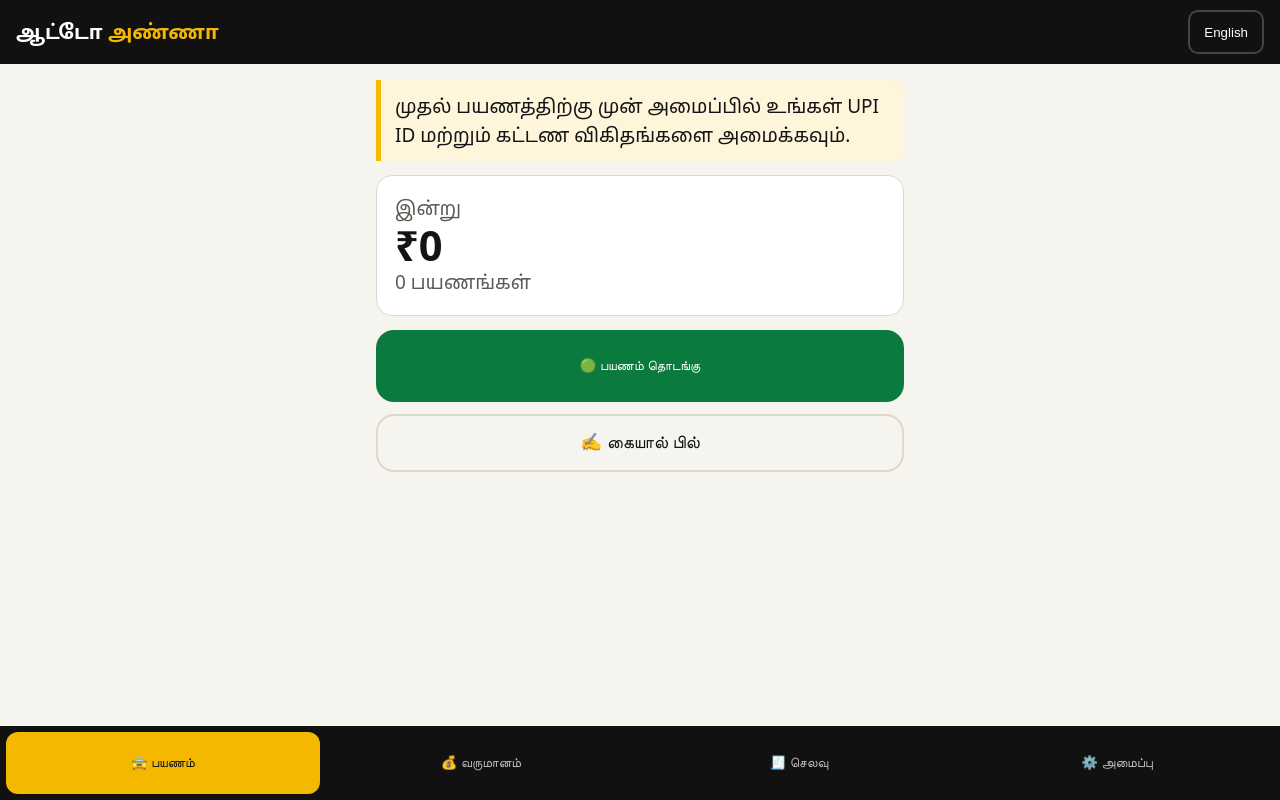
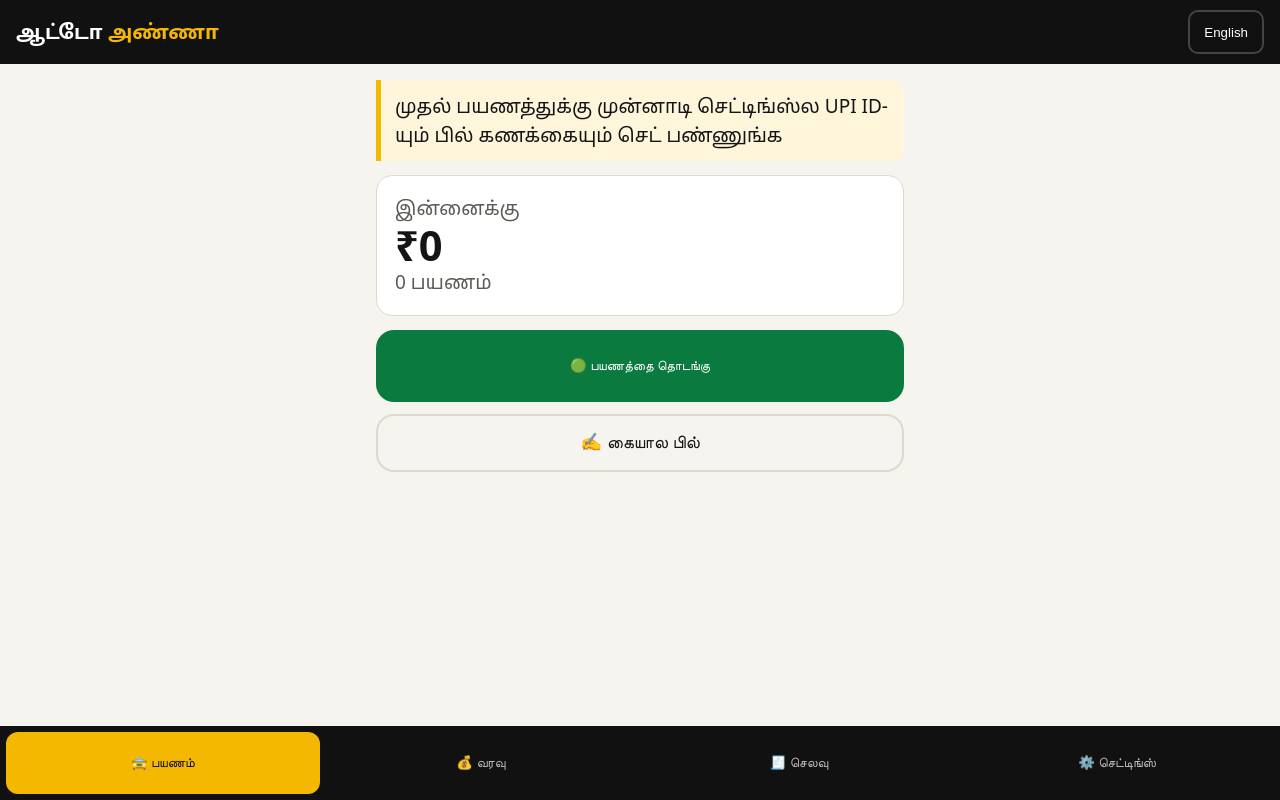
Before and after one commit to nikkumeow570-ctrl/auto-anna, a plain HTML site: page index.html in a window 1280 px wide. Drawn offline with nearby package versions, Linux system fonts and the light colour scheme.

Commit message:
Tamil corrections, history, expenses, map, sync

```diff
--- a/index.html
+++ b/index.html
@@ -354,40 +354,129 @@ var TXT = {
   sbVoiceOn:"Voice: On",sbVoiceOff:"Voice: Off",sbTest:"Test voice",sbBattery:"Allow background running",
   payH:"UPI alerts today",noPay:"No payments heard today.",
   total_say:"Total {n} rupees"},
- ta:{today:"இன்று",start:"பயணம் தொடங்கு",manual:"கையால் பில்",running:"பயணம் நடக்கிறது",waiting:"காத்திருப்பு",time:"நேரம்",fareNow:"இதுவரை கட்டணம்",gps:"GPS சிக்னல்",
-  keepOn:"பயணம் நடக்கும்போது இந்தத் திரையைத் திறந்தே வைக்கவும்.",keepOnNative:"வேறு செயலிக்குச் சென்றாலும் GPS இயங்கும்.",
-  end:"பயணம் முடி, பில் போடு",total:"மொத்தக் கட்டணம்",km:"தூரம் (கி.மீ)",waitMin:"காத்திருப்பு (நிமிடம்)",
-  luggage:"லக்கேஜ் / கூடுதல் (₹)",payApp:"UPI செயலியில் செலுத்து",share:"WhatsApp-இல் பில் அனுப்பு",speak:"தொகையைச் சொல்",cash:"பணம் வாங்கினேன்",upi:"UPI வந்தது",discard:"பயணத்தை நீக்கு",
-  cashT:"பணம்",upiT:"UPI",kmT:"தூரம்",inc:"வரவு",exp:"செலவு",profit:"லாபம்",dayT:"நாள்",monthT:"மாதம்",yearT:"வருடம்",
-  tripsH:"பயணங்கள்",expH:"செலவுகள்",tripsN:"{n} பயணங்கள்",noTrips:"பயணம் இல்லை.",noExp:"செலவு இல்லை.",
-  payTo:"வாடிக்கையாளர் உங்களுக்கு எங்கே செலுத்துவார்",name:"உங்கள் பெயர்",upiId:"உங்கள் UPI ID",
-  rates:"உங்கள் கட்டண விகிதங்கள்",helpNote:"ஒருமுறை மட்டும் அமைக்க வேண்டும். நண்பர் உதவியுடன் நிரப்புங்கள்.",base:"அடிப்படைக் கட்டணம் (₹)",baseKm:"அடிப்படையில் அடங்கும் கி.மீ",
-  perKm:"அதற்கு மேல் ஒரு கி.மீ (₹)",waitRate:"காத்திருப்பு நிமிடத்திற்கு (₹)",moreRates:"இரவு கூடுதல் (விருப்பம்)",nightPct:"இரவு கூடுதல் (%)",nightFrom:"இரவு தொடக்கம் (மணி 0-23)",nightTo:"இரவு முடிவு (மணி 0-23)",
-  save:"சேமி",wipe:"எல்லா பயணங்களையும் நீக்கு",nTrip:"பயணம்",nEarn:"வருமானம்",nExp:"செலவு",nSet:"அமைப்பு",
-  needRates:"முதல் பயணத்திற்கு முன் அமைப்பில் உங்கள் UPI ID மற்றும் கட்டண விகிதங்களை அமைக்கவும்.",
-  gpsDenied:"இருப்பிட அனுமதி மறுக்கப்பட்டது. போன் அமைப்புகளில் இந்தச் செயலிக்கு இருப்பிடத்தை அனுமதிக்கவும்.",gpsNo:"இந்த போனில் GPS இருப்பிடம் கிடைக்கவில்லை.",
-  gpsWeak:"பலவீனம்",gpsOk:"நன்று",gpsWait:"தேடுகிறது...",gpsOff:"போன் இருப்பிடத்தை இயக்கவும்",
-  fBase:"அடிப்படைக் கட்டணம்",fExtra:"தூரக் கட்டணம்",fWait:"காத்திருப்பு",fNight:"இரவு கூடுதல்",fLug:"லக்கேஜ் / கூடுதல்",
-  needUpi:"QR காட்ட அமைப்பில் சரியான UPI ID உள்ளிடுங்கள்.",qrNote:"வாடிக்கையாளர் ஸ்கேன் செய்து இதே தொகையைச் செலுத்துவார்.",
-  saved:"சேமிக்கப்பட்டது.",badUpi:"name@bank போன்ற சரியான UPI ID உள்ளிடுங்கள்.",badNum:"விகிதங்களைச் சரிபார்க்கவும். எண்கள் மட்டும்.",badBig:"ஒரு எண் மிகப் பெரியதாக உள்ளது.",
-  badNeg:"0-க்கு மேல் உள்ள எண்ணை உள்ளிடுங்கள்.",confirmWipe:"சேமித்த எல்லா பயணங்களையும் நீக்கவா?",confirmDel:"இதை நீக்கவா?",
-  billMsg:"{app} பில்\n{date}\nதூரம்: {km} கி.மீ\nகாத்திருப்பு: {w} நிமிடம்\nமொத்தம்: ₹{fare}\nUPI மூலம் செலுத்த: {link}",
-  disclaimer:"இந்தச் செயலி GPS தூரம் மற்றும் உங்கள் சொந்த விகிதங்களை வைத்து பில் கணக்கிடுகிறது. இது சட்டப்படியான கட்டண மீட்டர் அல்ல. கட்டணத்திற்கு நம்புவதற்கு முன் உள்ளூர் போக்குவரத்து விதிகளைச் சரிபார்க்கவும்.",
-  cashL:"பணம்",upiL:"UPI",
-  waitStart:"காத்திருப்பு நேரம் தொடங்கு",waitStop:"நிறுத்து",mapOffline:"வரைபடத்துக்கு இணையம் தேவை. பாதைக் கோடு தெரியும்.",
-  editTrip:"பயணத்தைத் திருத்து",fareL:"கட்டணம் (₹)",modeL:"செலுத்திய வகை",delete:"நீக்கு",cancel:"ரத்து",
-  addExp:"செலவு சேர்",amountL:"தொகை (₹)",noteL:"குறிப்பு (விருப்பம்)",dateL:"தேதி",
-  x_fuel:"எரிபொருள்",x_rent:"வாடகை",x_repair:"பழுது",x_food:"உணவு",x_other:"மற்றவை",
-  cloudH:"கிளவுட் பேக்அப்",cloudHelp:"உங்கள் பயணங்கள், செலவுகள், விகிதங்கள், UPI ID ஆகியவற்றை இணையத்தில் சேமித்து, புதிய போனில் உங்கள் பேக்அப் கீயால் மீட்டெடுக்கலாம்.",
-  cloudOn:"பேக்அப் இயக்கு",cloudRestore:"கீ மூலம் மீட்டெடு",restore:"மீட்டெடு",cloudKey:"உங்கள் பேக்அப் கீ",
-  cloudKeyNote:"இந்த கீயை எழுதி வையுங்கள். உங்கள் தரவை மீட்டெடுக்க இதுவே ஒரே வழி.",cloudNow:"இப்போது ஒத்திசை",
-  cloudSynced:"ஒத்திசைந்தது.",cloudFail:"ஒத்திசைக்க முடியவில்லை. இணையத்தைச் சரிபார்க்கவும்.",cloudNotReady:"கிளவுட் பேக்அப் இன்னும் அமைக்கப்படவில்லை.",cloudBadKey:"இந்த கீ தவறாகத் தெரிகிறது.",cloudWorking:"ஒத்திசைக்கிறது...",
-  sbH:"UPI பணம் வந்த அறிவிப்பு",sbHelp:"GPay, PhonePe, Paytm, BHIM-இலிருந்து வரும் \"பணம் வந்தது\" அறிவிப்புகளை இந்த போனிலேயே படித்து, தொகையைச் சொல்லும். தொகை மட்டுமே இந்த போனில் சேமிக்கப்படும்.",
-  sbHelp2:"சுவிட்ச் சாம்பல் நிறத்தில் இருந்தால்: போன் Settings, Apps, இந்தச் செயலி, மூன்று புள்ளிகள், Allow restricted settings.",
-  sbOnTxt:"பணம் வருவதைக் கேட்டுக்கொண்டிருக்கிறது.",sbOffTxt:"கேட்கவில்லை. பணம் வந்த அறிவிப்பை இயக்கவும்.",sbEnable:"அறிவிப்பை இயக்கு",
-  sbVoiceOn:"குரல்: இயக்கம்",sbVoiceOff:"குரல்: நிறுத்தம்",sbTest:"குரல் சோதனை",sbBattery:"பின்னணியில் இயங்க அனுமதி",
-  payH:"இன்றைய UPI அறிவிப்புகள்",noPay:"இன்று பணம் வந்த அறிவிப்பு இல்லை.",
-  total_say:"மொத்தம் {n} ரூபாய்"}
+ ta:{
+  today:"இன்னைக்கு",
+  start:"பயணத்தை தொடங்கு",
+  manual:"கையால பில்",
+  running:"பயணம் போயிட்டு இருக்கு",
+  waiting:"வெயிட்டிங்",
+  time:"நேரம்",
+  fareNow:"இதுவரை பில்",
+  gps:"GPS சிக்னல்",
+  keepOn:"பயணம் முடியுற வரை இந்த திரையை திறந்தே வையுங்க",
+  keepOnNative:"வேற ஆப்புக்கு போனாலும் GPS ஓடும்",
+  end:"பயணம் முடி, பில் போடு",
+  total:"மொத்த பில்",
+  km:"தூரம் (கி.மீ)",
+  waitMin:"வெயிட்டிங் (நிமிஷம்)",
+  luggage:"லக்கேஜ் / கூடுதல் (₹)",
+  payApp:"UPI ஆப்பில் கட்டு",
+  share:"WhatsApp-ல பில் அனுப்பு",
+  speak:"தொகையை சொல்லு",
+  cash:"பணம் வாங்கிட்டேன்",
+  upi:"UPI வந்துடுச்சு",
+  discard:"பயணத்தை அழி",
+  cashT:"பணம்",
+  upiT:"UPI",
+  kmT:"தூரம்",
+  inc:"வரவு",
+  exp:"செலவு",
+  profit:"லாபம்",
+  dayT:"நாள்",
+  monthT:"மாசம்",
+  yearT:"வருஷம்",
+  tripsH:"பயணங்கள்",
+  expH:"செலவுகள்",
+  tripsN:"{n} பயணம்",
+  noTrips:"பயணம் இல்லை",
+  noExp:"செலவு இல்லை",
+  payTo:"கஸ்டமர் உங்களுக்கு எங்கே பணம் தருவாங்க",
+  name:"உங்க பேரு",
+  upiId:"உங்க UPI ID",
+  rates:"உங்க பில் கணக்கு",
+  helpNote:"ஒரு தடவை மட்டும் செட் பண்ணனும். தெரிஞ்சவங்க கிட்ட கேட்டு நிரப்புங்க",
+  base:"ஆரம்பக் கட்டணம் (₹)",
+  baseKm:"ஆரம்பத்துல எத்தனை கி.மீ",
+  perKm:"அதுக்கு மேல ஒரு கி.மீக்கு (₹)",
+  waitRate:"வெயிட்டிங் ஒரு நிமிஷத்துக்கு (₹)",
+  moreRates:"இரவு கூடுதல் (வேணும்னா)",
+  nightPct:"இரவு கூடுதல் (%)",
+  nightFrom:"இரவு ஆரம்பம் (மணி 0-23)",
+  nightTo:"இரவு முடிவு (மணி 0-23)",
+  save:"சேமி",
+  wipe:"எல்லா பயணத்தையும் அழி",
+  nTrip:"பயணம்",
+  nEarn:"வரவு",
+  nExp:"செலவு",
+  nSet:"செட்டிங்ஸ்",
+  needRates:"முதல் பயணத்துக்கு முன்னாடி செட்டிங்ஸ்ல UPI ID-யும் பில் கணக்கையும் செட் பண்ணுங்க",
+  gpsDenied:"லொகேஷன் அனுமதி இல்லை. போன் செட்டிங்ஸ்ல இந்த ஆப்புக்கு லொகேஷனை ஆன் பண்ணுங்க",
+  gpsNo:"இந்த போன்ல GPS கிடைக்கல",
+  gpsWeak:"வீக்கா இருக்கு",
+  gpsOk:"நல்லா இருக்கு",
+  gpsWait:"தேடுது...",
+  gpsOff:"போன் லொகேஷனை ஆன் பண்ணுங்க",
+  fBase:"ஆரம்பக் கட்டணம்",
+  fExtra:"தூரத்துக்கு",
+  fWait:"வெயிட்டிங்",
+  fNight:"இரவு கூடுதல்",
+  fLug:"லக்கேஜ் / கூடுதல்",
+  needUpi:"QR காட்ட செட்டிங்ஸ்ல சரியான UPI ID போடுங்க",
+  qrNote:"கஸ்டமர் ஸ்கேன் பண்ணி இதே தொகையை கட்டுவார்",
+  saved:"சேவ் ஆயிடுச்சு",
+  badUpi:"name@bank மாதிரி சரியான UPI ID போடுங்க",
+  badNum:"கணக்கை செக் பண்ணுங்க. நம்பர் மட்டும் போடுங்க",
+  badBig:"ஒரு நம்பர் ரொம்ப பெருசா இருக்கு",
+  badNeg:"0-க்கு மேல நம்பர் போடுங்க",
+  confirmWipe:"சேவ் பண்ண எல்லா பயணத்தையும் அழிக்கவா?",
+  confirmDel:"இதை அழிக்கவா?",
+  billMsg:"{app} பில்\n{date}\nதூரம்: {km} கி.மீ\nவெயிட்டிங்: {w} நிமிஷம்\nமொத்தம்: ₹{fare}\nUPI-ல கட்ட: {link}",
+  disclaimer:"இந்த ஆப் GPS தூரம், உங்க சொந்த பில் கணக்கை வச்சு பில் போடுது. இது அரசாங்க மீட்டர் இல்லை. பில் போடுறதுக்கு முன்னாடி உங்க ஊர் ரூல்ஸை செக் பண்ணுங்க",
+  cashL:"பணம்",
+  upiL:"UPI",
+  waitStart:"வெயிட்டிங் ஆரம்பி",
+  waitStop:"நிறுத்து",
+  mapOffline:"மேப்புக்கு நெட் வேணும். பாதைக் கோடு தெரியும்",
+  editTrip:"பயணத்தை மாத்து",
+  fareL:"பில் (₹)",
+  modeL:"எப்படி கட்டினாங்க",
+  delete:"அழி",
+  cancel:"வேணாம்",
+  addExp:"செலவு சேர்",
+  amountL:"தொகை (₹)",
+  noteL:"குறிப்பு (வேணும்னா)",
+  dateL:"தேதி",
+  x_fuel:"பெட்ரோல் / டீசல்",
+  x_rent:"வாடகை",
+  x_repair:"ரிப்பேர்",
+  x_food:"சாப்பாடு",
+  x_other:"மற்றது",
+  cloudH:"கிளவுட் பேக்அப்",
+  cloudHelp:"உங்க பயணம், செலவு, பில் கணக்கு, UPI ID எல்லாம் நெட்ல சேவ் ஆகும். புது போன்ல உங்க பேக்அப் கீயால திரும்ப எடுத்துக்கலாம்",
+  cloudOn:"பேக்அப் ஆன் பண்ணு",
+  cloudRestore:"கீயால திரும்ப எடு",
+  restore:"திரும்ப எடு",
+  cloudKey:"உங்க பேக்அப் கீ",
+  cloudKeyNote:"இந்த கீயை எழுதி வச்சுக்குங்க. இது இல்லாம திரும்ப எடுக்க முடியாது",
+  cloudNow:"இப்போ சிங்க் பண்ணு",
+  cloudSynced:"சிங்க் ஆயிடுச்சு",
+  cloudFail:"சிங்க் பண்ண முடியல. நெட் இருக்கான்னு பாருங்க",
+  cloudNotReady:"கிளவுட் பேக்அப் இன்னும் செட் பண்ணல",
+  cloudBadKey:"இந்த கீ தப்பா இருக்கு",
+  cloudWorking:"சிங்க் பண்ணுது...",
+  sbH:"UPI பணம் வந்த அறிவிப்பு",
+  sbHelp:"GPay, PhonePe, Paytm, BHIM-ல இருந்து \"பணம் வந்தது\"னு வரும் நோட்டிஃபிகேஷனை இந்த போன்லயே படிச்சு தொகையை சொல்லும். தொகை மட்டும் தான் இந்த போன்ல சேவ் ஆகும்",
+  sbHelp2:"சுவிட்ச் சாம்பல் கலர்ல இருந்தா: போன் Settings, Apps, இந்த ஆப், மூணு புள்ளி, Allow restricted settings",
+  sbOnTxt:"பணம் வருதான்னு கேட்டுட்டு இருக்கு",
+  sbOffTxt:"கேட்கல. பணம் வந்த அறிவிப்பை ஆன் பண்ணுங்க",
+  sbEnable:"அறிவிப்பை ஆன் பண்ணு",
+  sbVoiceOn:"குரல்: ஆன்",
+  sbVoiceOff:"குரல்: ஆஃப்",
+  sbTest:"குரலை சோதி",
+  sbBattery:"பின்னாடி ஓட அனுமதி",
+  payH:"இன்னைக்கு UPI அறிவிப்பு",
+  noPay:"இன்னைக்கு பணம் வந்த அறிவிப்பு இல்லை",
+  total_say:"மொத்தம் {n} ரூபா"}
 };
 var ICON = {start:"🟢 ",manual:"✍️ ",end:"🔴 ",share:"📲 ",cash:"💵 ",upi:"📱 ",cashT:"💵 ",upiT:"📱 ",discard:"❌ ",speak:"🔊 ",
   nTrip:"🚖 ",nEarn:"💰 ",nExp:"🧾 ",nSet:"⚙️ ",save:"✅ ",delete:"🗑️ ",addExp:"➕ ",sbEnable:"🔔 ",sbTest:"🔊 ",sbBattery:"🔋 ",payApp:"📱 ",
```
Also changed, not shown: manifest.json, 2 other files.
